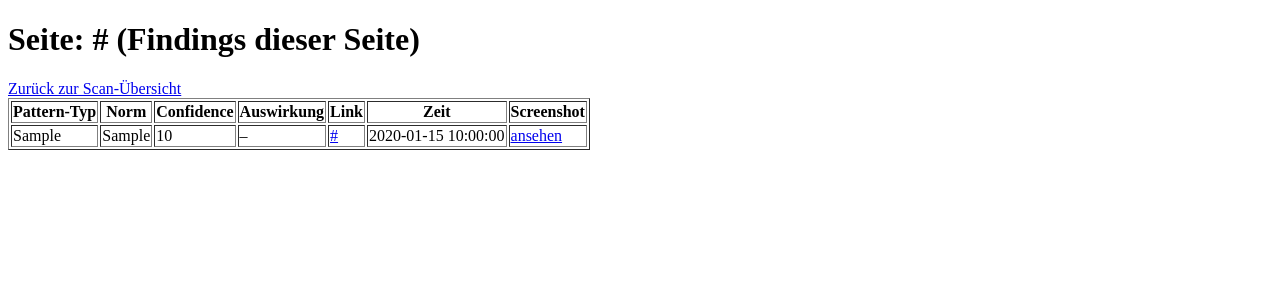
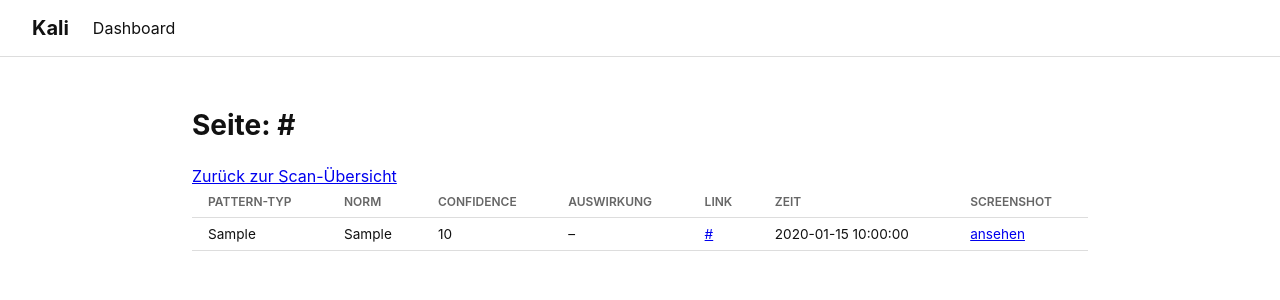
Before and after one commit to Alextum207/Kali, a FastAPI app: template app/templates/page_detail.html in a window 1280 px wide. Shown: the top 300 px of the page. Run offline with FastAPI, Linux system fonts and the light colour scheme; the template is opened without the code that fills it: most values are stand-ins (such as "Sample title", 1, 10 or a date in 2020); parts of the project's set-up code (start-up, migrations or seed data) failed here and were passed over.

Commit message:
style: apply shared layout to page detail view

```diff
--- a/app/templates/page_detail.html
+++ b/app/templates/page_detail.html
@@ -1,10 +1,10 @@
-<!doctype html>
-<html>
-<head><meta charset="utf-8"><title>Seite {{ page_id }} — Scan {{ scan.id }}</title></head>
-<body>
-  <h1>Seite: {{ scan.url }} (Findings dieser Seite)</h1>
+{% extends "base.html" %}
+{% block title %}Seite {{ page_id }} – Scan {{ scan.id }} – Kali{% endblock %}
+{% block content %}
+<h1>Seite: {{ scan.url }}</h1>
 <a href="/scans/{{ scan.id }}">Zurück zur Scan-Übersicht</a>
-  <table border="1">
+
+<table>
   <tr><th>Pattern-Typ</th><th>Norm</th><th>Confidence</th><th>Auswirkung</th><th>Link</th><th>Zeit</th><th>Screenshot</th></tr>
   {% for f in findings %}
   <tr>
@@ -18,5 +18,4 @@
   </tr>
   {% endfor %}
 </table>
-</body>
-</html>
+{% endblock %}
```
Lines whose indentation alone changed are shown as unchanged.
